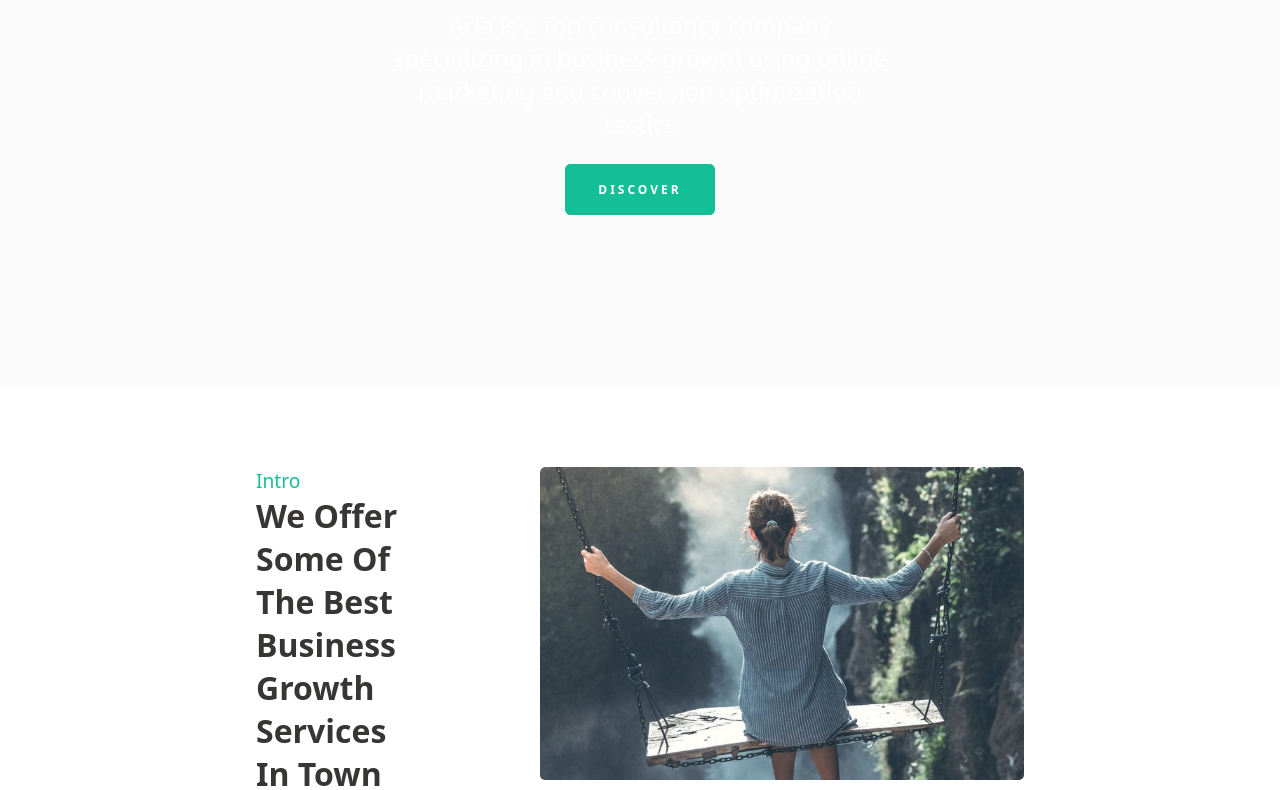
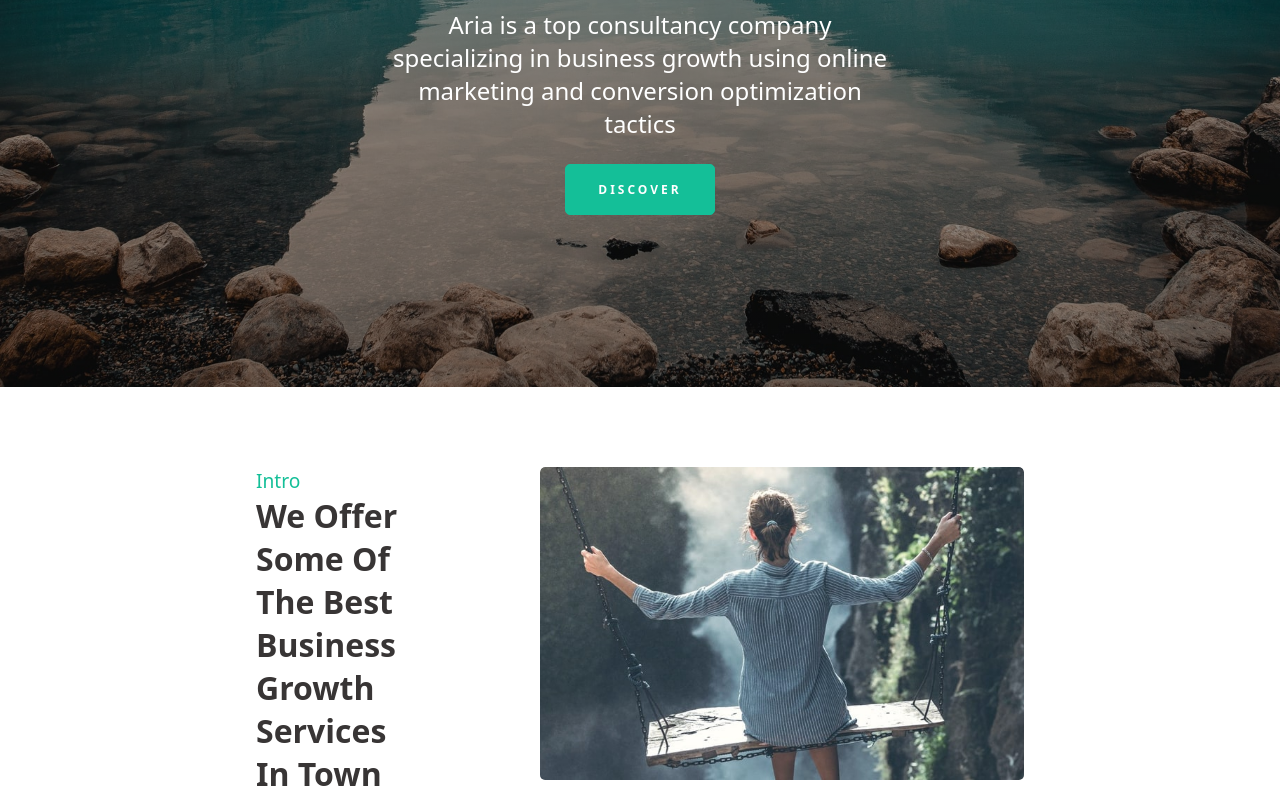
Before and after one commit to ENZ048/Assignments, a plain HTML site: page Major Project/index.html in a window 1280 px wide. Shown: the part 253-1043 px from the top of the page. Drawn offline with Linux system fonts and the light colour scheme.

Commit message:
Update style.css

```diff
--- a/Major Project/style.css
+++ b/Major Project/style.css
@@ -80,7 +80,7 @@ nav ul .icon:hover{
 }
 
 #home{
-    background-image: linear-gradient(rgba(0, 0 , 0 ,0.3), rgba(0, 0 , 0 ,0.5)) , url(Major Project/images/header-background.jpg);
+    background-image: linear-gradient(rgba(0, 0 , 0 ,0.3), rgba(0, 0 , 0 ,0.5)) , url(../images/header-background.jpg);
     min-height: 80vh;
     display: flex;
     flex-direction: column;
```
